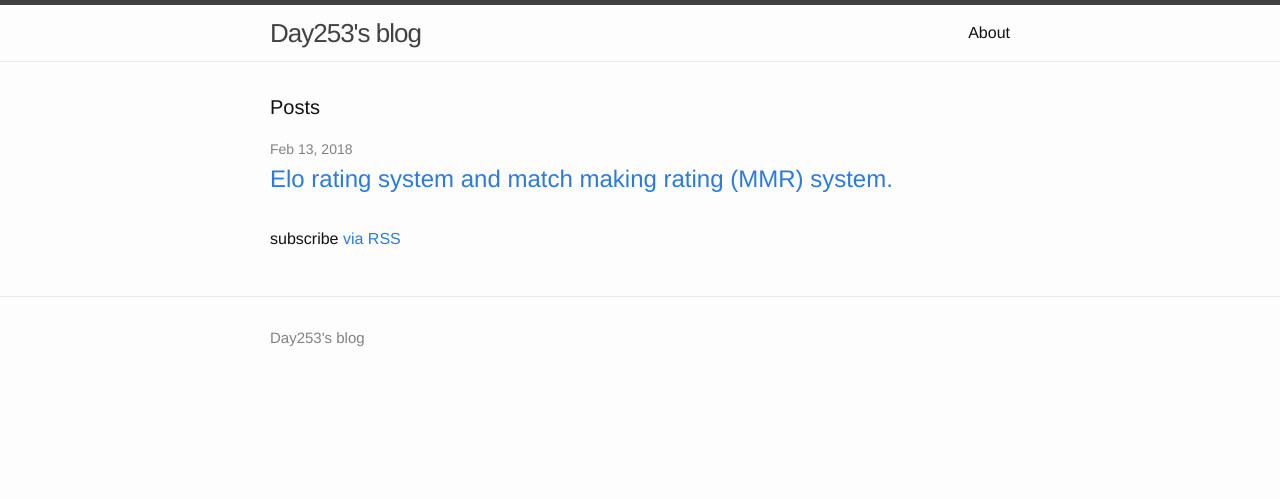
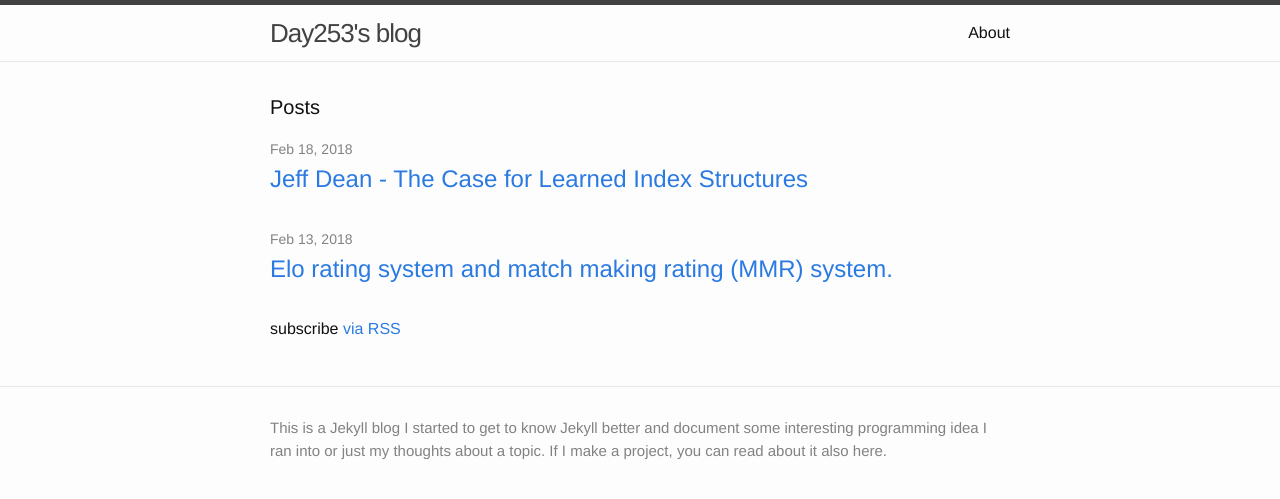
Before and after one commit to day253/day253.github.io, a Jekyll site: the page built from index.html, in a window 1280 px wide. Shown: the top 499 px of the page. Built offline with Jekyll 4.4.1, drawn with Linux system fonts in a browser that asks for light colours.

Commit message:
add jeff dean dl database index

```diff
--- a/_config.yml
+++ b/_config.yml
@@ -7,14 +7,14 @@
 
 # Site settings
 title: Day253's blog
-email: day253@github.com
+email:
 description: > # this means to ignore newlines until "baseurl:"
   This is a Jekyll blog I started to get to know Jekyll better and
   document some interesting programming idea I ran into or just my thoughts
   about a topic. If I make a project, you can read about it also here.
-baseurl: "" # the subpath of your site, e.g. /blog
+baseurl: # the subpath of your site, e.g. /blog
 url: "day253.github.io" # the base hostname & protocol for your site
-github_username:  day253
+github_username:
 
 # Build settings
 markdown: kramdown
--- a/_includes/footer.html
+++ b/_includes/footer.html
@@ -3,10 +3,8 @@
   <div class="wrapper">
 
     <div class="footer-col-wrapper">
-      <div class="footer-col footer-col-1">
-        <ul class="contact-list">
-          <li>{{ site.title }}</li>
-        </ul>
+      <div class="footer-col footer-col">
+          <p>{{ site.description }}</p>
       </div>
     </div>
 
--- /dev/null
+++ b/_posts/2018-02-18-jeff-dean-deep-learning-database-index.markdown
@@ -0,0 +1,13 @@
+---
+layout: post
+title:  "Jeff Dean - The Case for Learned Index Structures"
+date:   2018-02-18 23:32:00 +0800
+categories: mypost
+---
+# Introduction
+
+论文下载
+[https://arxiv.org/pdf/1712.01208.pdf](https://arxiv.org/pdf/1712.01208.pdf)
+
+勋章的解读
+[https://www.zhihu.com/question/263916416/answer/280695469](https://www.zhihu.com/question/263916416/answer/280695469)
```
Also changed, not shown: _includes/head.html (+0 -12 lines), 2 other files.
